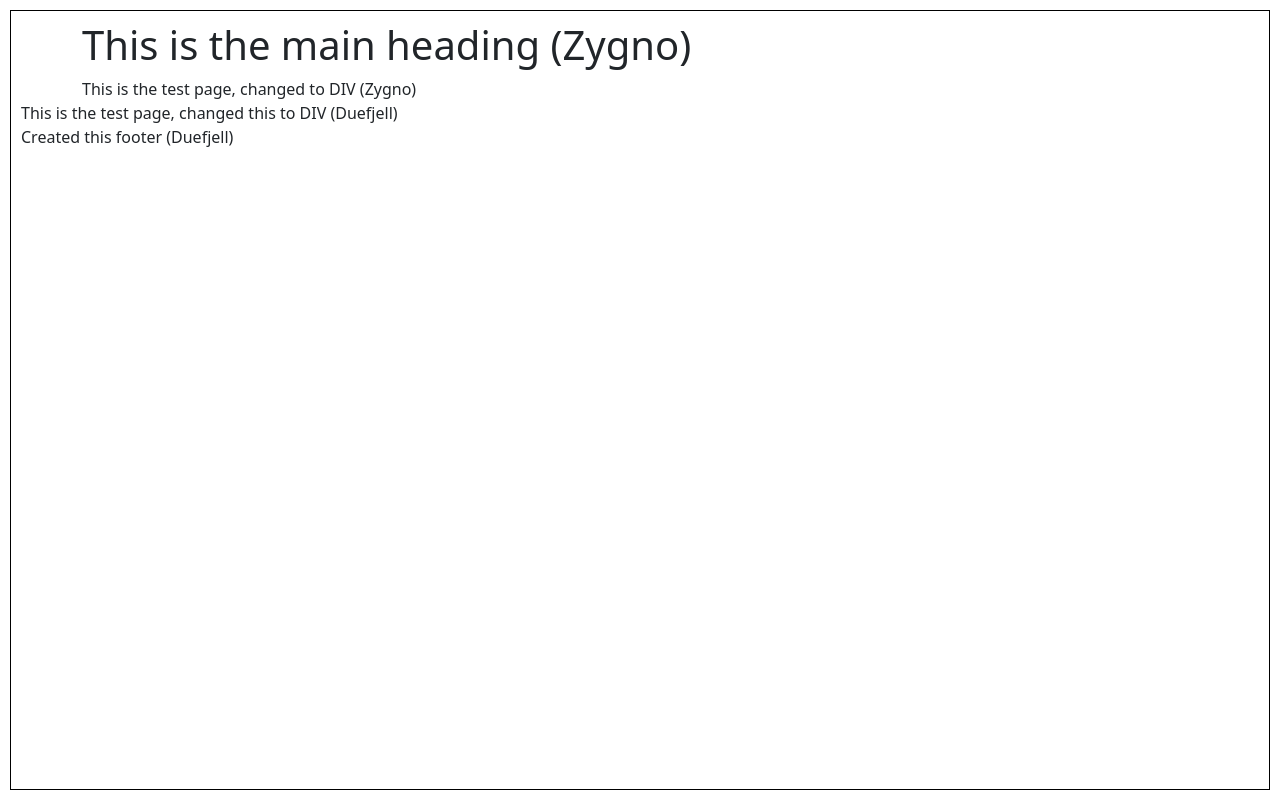
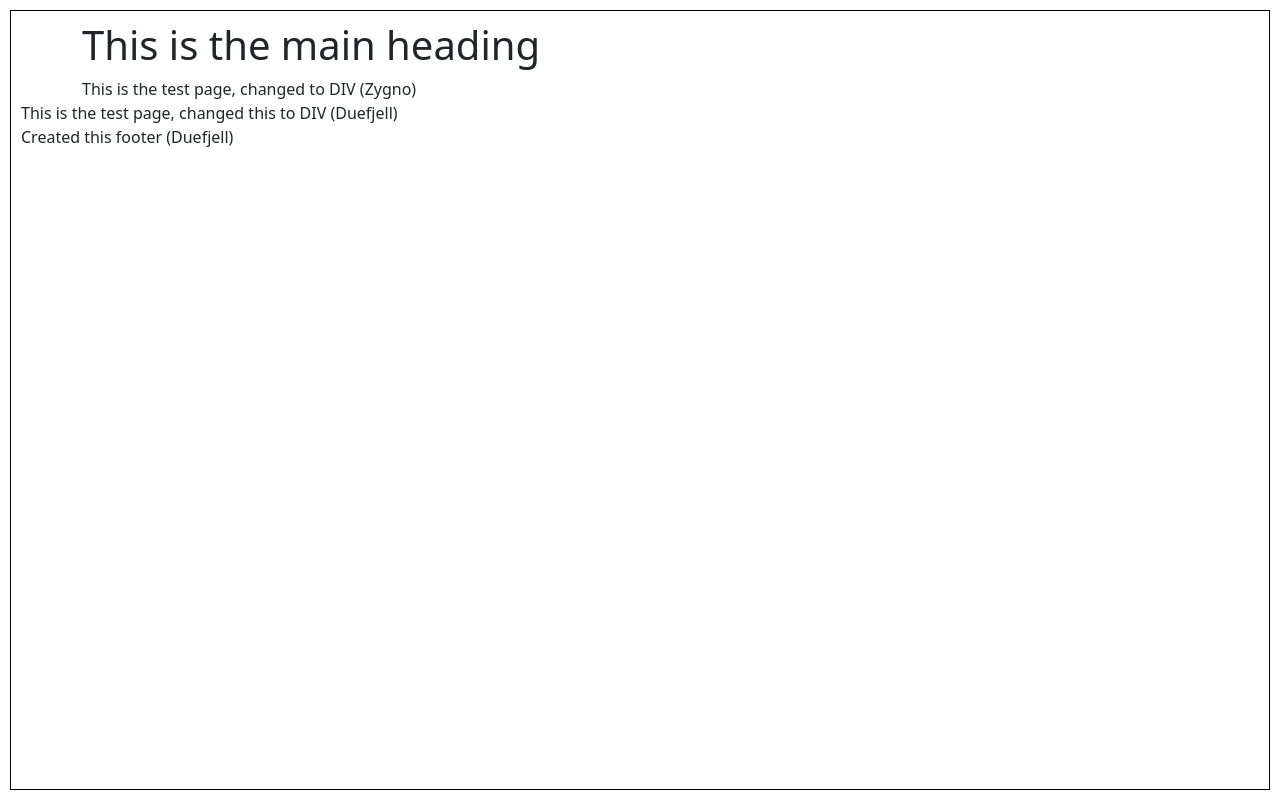
Before and after one commit to Zygno/Training, a plain HTML site: page index.html in a window 1280 px wide. Drawn offline with nearby package versions, Linux system fonts and the light colour scheme.

Commit message:
Changing the H1

```diff
--- a/index.html
+++ b/index.html
@@ -8,7 +8,7 @@
 </head>
 <body>
   <div class="container">
-    <h1>This is the main heading (Zygno)</h1>
+    <h1>This is the main heading</h1>
     <div="ingress">This is the test page, changed to DIV (Zygno)</div>
     <div>This is the test page, changed this to DIV (Duefjell)</div>
     <div class="footer">Created this footer (Duefjell)</div>
```
